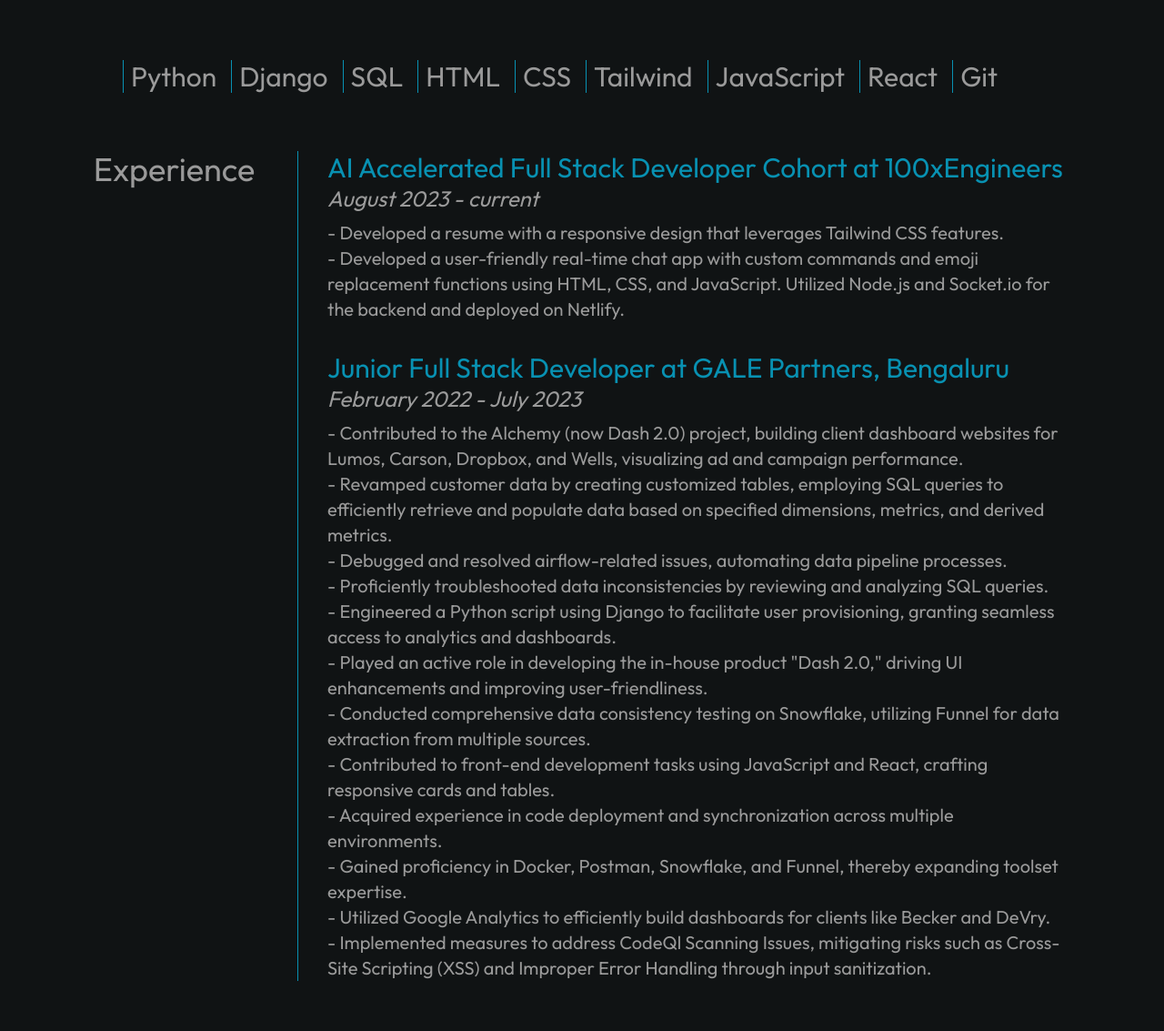
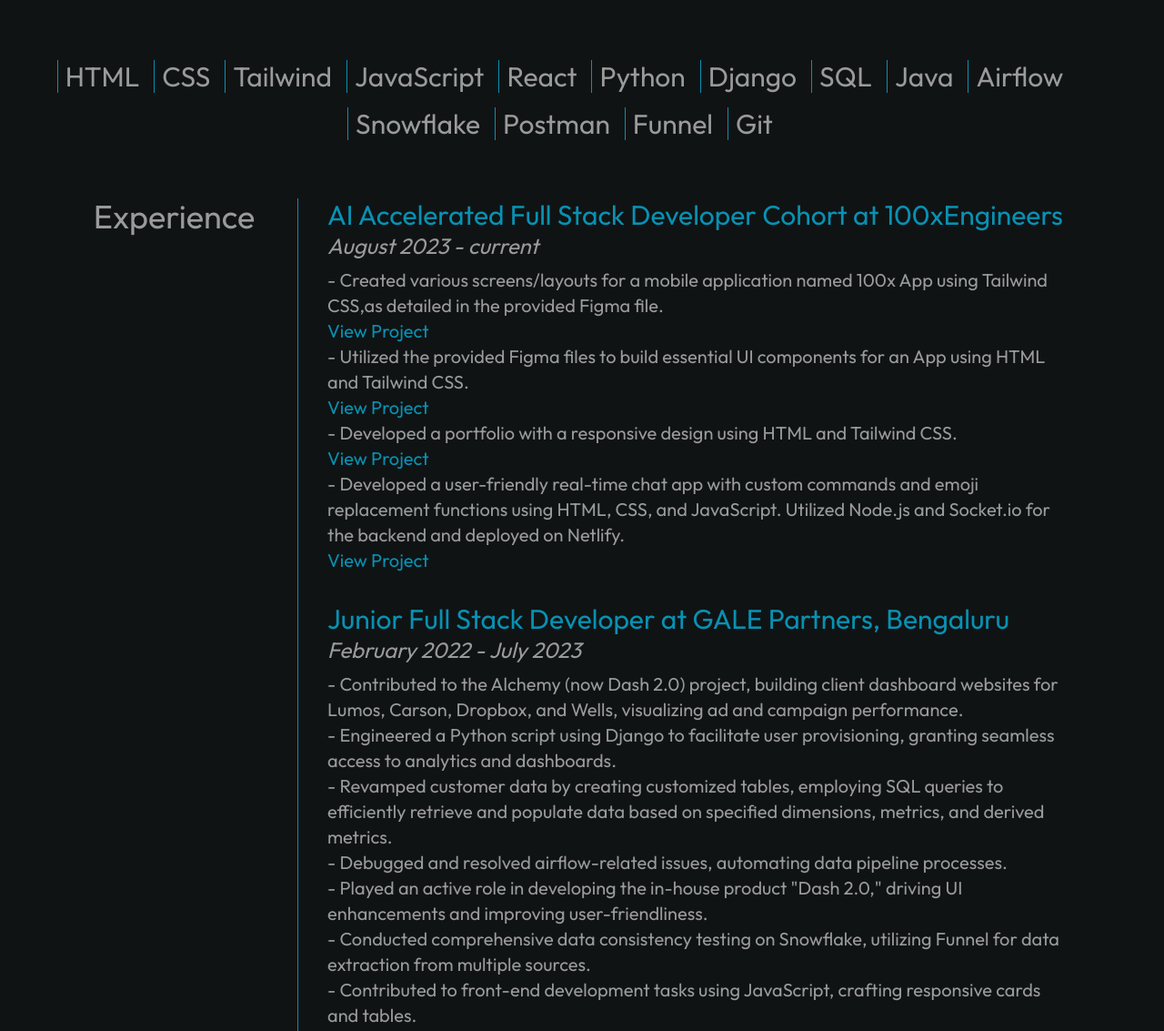
Before and after one commit to rika21/NiharikaPortfolio, a plain HTML site: page src/index.html in a window 1280 px wide. Shown: the part 475-1608 px from the top of the page at 91% size. Drawn offline with Linux system fonts and the light colour scheme; a web font is replaced by a local one.

Commit message:
Added more changes

```diff
--- a/src/index.html
+++ b/src/index.html
@@ -52,14 +52,19 @@
         <!-- skills -->
         <section class="mt-8 md:mb-8 mb-2">
             <ul class="flex flex-row justify-center flex-wrap gap-4 px-2 text-portfolio-gray lg:text-xl xl:text-3xl">
-                <li class="custom-list-style">Python</li>
-                <li class="custom-list-style">Django</li>
-                <li class="custom-list-style">SQL</li>
                 <li class="custom-list-style">HTML</li>
                 <li class="custom-list-style">CSS</li>
                 <li class="custom-list-style">Tailwind</li>
                 <li class="custom-list-style">JavaScript</li>
                 <li class="custom-list-style">React</li>
+                <li class="custom-list-style">Python</li>
+                <li class="custom-list-style">Django</li>
+                <li class="custom-list-style">SQL</li>
+                <li class="custom-list-style">Java</li>
+                <li class="custom-list-style">Airflow</li>
+                <li class="custom-list-style">Snowflake</li>
+                <li class="custom-list-style">Postman</li>
+                <li class="custom-list-style">Funnel</li>
                 <li class="custom-list-style">Git</li>
             </ul>
         </section>
@@ -76,8 +81,10 @@
                     <em class="text-portfolio-gray lg:text-lg xl:text-2xl">August 2023 - current</em>
                     <div class="mt-2">
                         <ul class="list-outside list-none mx-4 md:m-0 text-portfolio-gray text-sm lg:text-base xl:text-xl">
-                            <li class="before:content-['-']"> Developed a resume with a responsive design that leverages Tailwind CSS features.</li>
-                            <li class="before:content-['-']"> Developed a user-friendly real-time chat app with custom commands and emoji replacement functions using HTML, CSS, and JavaScript. Utilized Node.js and Socket.io for the backend and deployed on Netlify.</li>
+                            <li class="before:content-['-']"> Created various screens/layouts for a mobile application named 100x App using Tailwind CSS,as detailed in the provided Figma file. <br><a href="https://rika21.github.io/twitter-clone-layouts-niharika/src/login/index.html" target="_blank" rel="noopener noreferrer" class="text-cyan-600">View Project</a></li>
+                            <li class="before:content-['-']"> Utilized the provided Figma files to build essential UI components for an App using HTML and Tailwind CSS. <br><a href="https://rika21.github.io/100xTailwindComponents/src/index.html" target="_blank" rel="noopener noreferrer" class="text-cyan-600">View Project</a></li>
+                            <li class="before:content-['-']"> Developed a portfolio with a responsive design using HTML and Tailwind CSS. <br><a href="https://rika21.github.io/NiharikaPortfolio/src/index.html" target="_blank" rel="noopener noreferrer" class="text-cyan-600">View Project</a></li>
+                            <li class="before:content-['-']"> Developed a user-friendly real-time chat app with custom commands and emoji replacement functions using HTML, CSS, and JavaScript. Utilized Node.js and Socket.io for the backend and deployed on Netlify. <br><a href="https://rika21.github.io/chat-app-100xNiharika/public/index.html" target="_blank" rel="noopener noreferrer" class="text-cyan-600">View Project</a></li>
                         </ul>
                     </div>
                 </div>
@@ -89,14 +96,12 @@
                     <div class="mt-2">
                         <ul class="list-none list-outside mx-4 md:m-0 text-portfolio-gray text-sm lg:text-base xl:text-xl">
                             <li class="before:content-['-']"> Contributed to the Alchemy (now Dash 2.0) project, building client dashboard websites for Lumos, Carson, Dropbox, and Wells, visualizing ad and campaign performance.</li>
+                            <li class="before:content-['-']"> Engineered a Python script using Django to facilitate user provisioning, granting seamless access to analytics and dashboards.</li>
                             <li class="before:content-['-']"> Revamped customer data by creating customized tables, employing SQL queries to efficiently retrieve and populate data based on specified dimensions, metrics, and derived metrics.</li>
                             <li class="before:content-['-']"> Debugged and resolved airflow-related issues, automating data pipeline processes.</li>
-                            <li class="before:content-['-']"> Proficiently troubleshooted data inconsistencies by reviewing and analyzing SQL queries.</li>
-                            <li class="before:content-['-']"> Engineered a Python script using Django to facilitate user provisioning, granting seamless access to analytics and dashboards.</li>
                             <li class="before:content-['-']"> Played an active role in developing the in-house product "Dash 2.0," driving UI enhancements and improving user-friendliness.</li>
                             <li class="before:content-['-']"> Conducted comprehensive data consistency testing on Snowflake, utilizing Funnel for data extraction from multiple sources.</li>
-                            <li class="before:content-['-']"> Contributed to front-end development tasks using JavaScript and React, crafting responsive cards and tables.</li>
-                            <li class="before:content-['-']"> Acquired experience in code deployment and synchronization across multiple environments.</li>
+                            <li class="before:content-['-']"> Contributed to front-end development tasks using JavaScript, crafting responsive cards and tables.</li>
                             <li class="before:content-['-']"> Gained proficiency in Docker, Postman, Snowflake, and Funnel, thereby expanding toolset expertise.</li>
                             <li class="before:content-['-']"> Utilized Google Analytics to efficiently build dashboards for clients like Becker and DeVry.</li>
                             <li class="before:content-['-']"> Implemented measures to address CodeQl Scanning Issues, mitigating risks such as Cross-Site Scripting (XSS) and Improper Error Handling through input sanitization.</li>
```
Also changed, not shown: dist/output.css.
